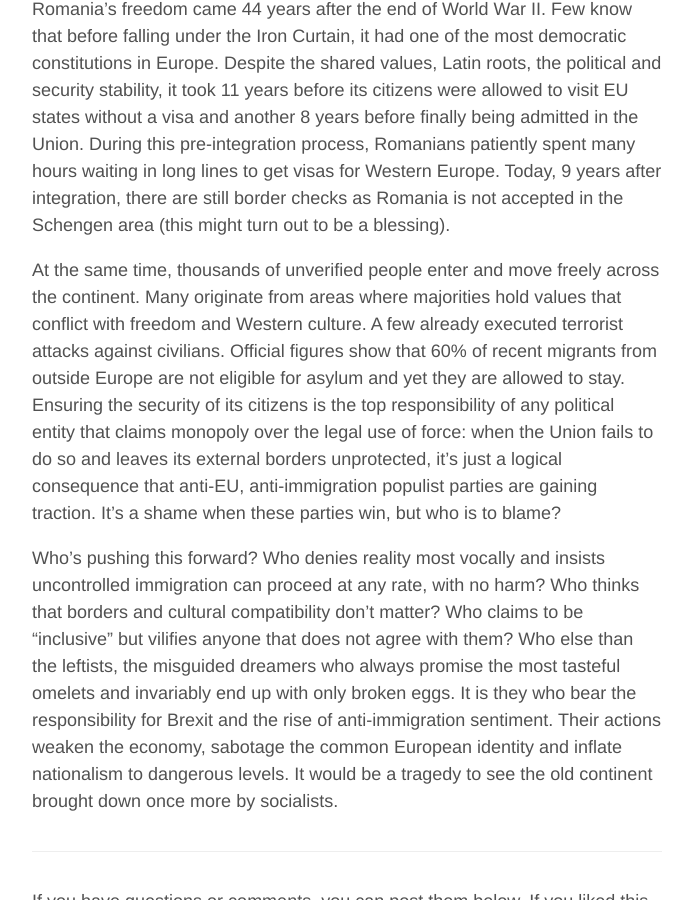
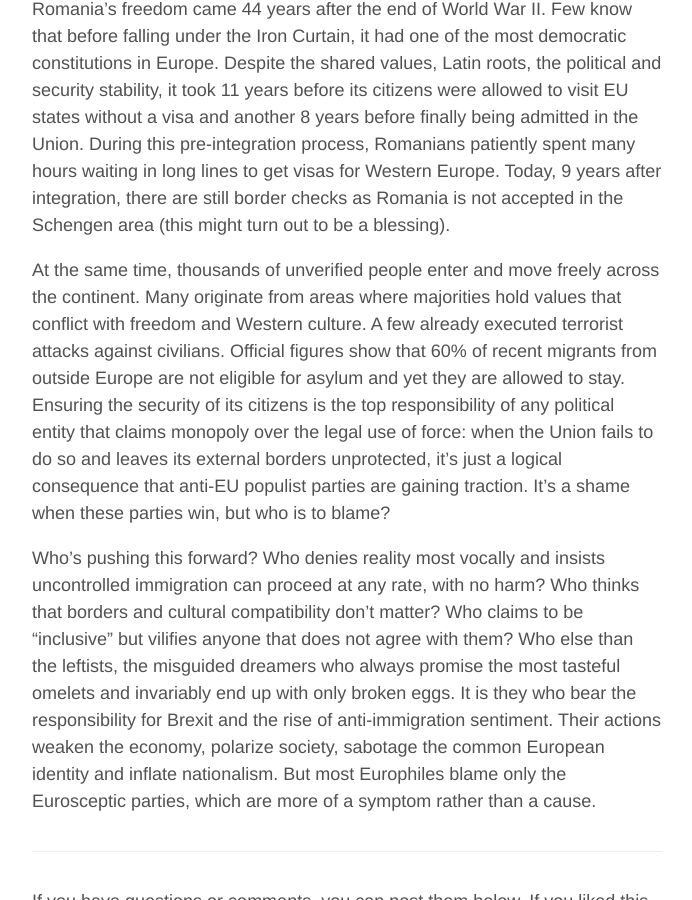
Before and after one commit to aoghina/aoghina.github.io, a Jekyll site: the page built from _posts/2017-02-25-the-hormesis-of-immigration.md, in a window 1280 px wide and 900 px high, scrolled down 1972 px. Shown: the whole window, without its empty margins (293-985 px from the left). Built offline with Jekyll 4.4.1, drawn with Linux system fonts in a browser that asks for light colours; comment, search, counter and statistics services are not loaded.

Commit message:
Update hormesis

```diff
--- a/_posts/2017-02-25-the-hormesis-of-immigration.md
+++ b/_posts/2017-02-25-the-hormesis-of-immigration.md
@@ -22,6 +22,6 @@
 
 Romania's freedom came 44 years after the end of World War II. Few know that before falling under the Iron Curtain, it had one of the most democratic constitutions in Europe. Despite the shared values, Latin roots, the political and security stability, it took 11 years before its citizens were allowed to visit EU states without a visa and another 8 years before finally being admitted in the Union. During this pre-integration process, Romanians patiently spent many hours waiting in long lines to get visas for Western Europe. Today, 9 years after integration, there are still border checks as Romania is not accepted in the Schengen area (this might turn out to be a blessing).
 
-At the same time, thousands of unverified people enter and move freely across the continent. Many originate from areas where majorities hold values that conflict with freedom and Western culture. A few already executed terrorist attacks against civilians. Official figures show that 60% of recent migrants from outside Europe are not eligible for asylum and yet they are allowed to stay. Ensuring the security of its citizens is the top responsibility of any political entity that claims monopoly over the legal use of force: when the Union fails to do so and leaves its external borders unprotected, it's just a logical consequence that anti-EU, anti-immigration populist parties are gaining traction. It's a shame when these parties win, but who is to blame?
+At the same time, thousands of unverified people enter and move freely across the continent. Many originate from areas where majorities hold values that conflict with freedom and Western culture. A few already executed terrorist attacks against civilians. Official figures show that 60% of recent migrants from outside Europe are not eligible for asylum and yet they are allowed to stay. Ensuring the security of its citizens is the top responsibility of any political entity that claims monopoly over the legal use of force: when the Union fails to do so and leaves its external borders unprotected, it's just a logical consequence that anti-EU populist parties are gaining traction. It's a shame when these parties win, but who is to blame?
 
-Who's pushing this forward? Who denies reality most vocally and insists uncontrolled immigration can proceed at any rate, with no harm? Who thinks that borders and cultural compatibility don't matter? Who claims to be "inclusive" but vilifies anyone that does not agree with them? Who else than the leftists, the misguided dreamers who always promise the most tasteful omelets and invariably end up with only broken eggs. It is they who bear the responsibility for Brexit and the rise of anti-immigration sentiment. Their actions weaken the economy, sabotage the common European identity and inflate nationalism to dangerous levels. It would be a tragedy to see the old continent brought down once more by socialists.
+Who's pushing this forward? Who denies reality most vocally and insists uncontrolled immigration can proceed at any rate, with no harm? Who thinks that borders and cultural compatibility don't matter? Who claims to be "inclusive" but vilifies anyone that does not agree with them? Who else than the leftists, the misguided dreamers who always promise the most tasteful omelets and invariably end up with only broken eggs. It is they who bear the responsibility for Brexit and the rise of anti-immigration sentiment. Their actions weaken the economy, polarize society, sabotage the common European identity and inflate nationalism. But most Europhiles blame only the Eurosceptic parties, which are more of a symptom rather than a cause.
```
